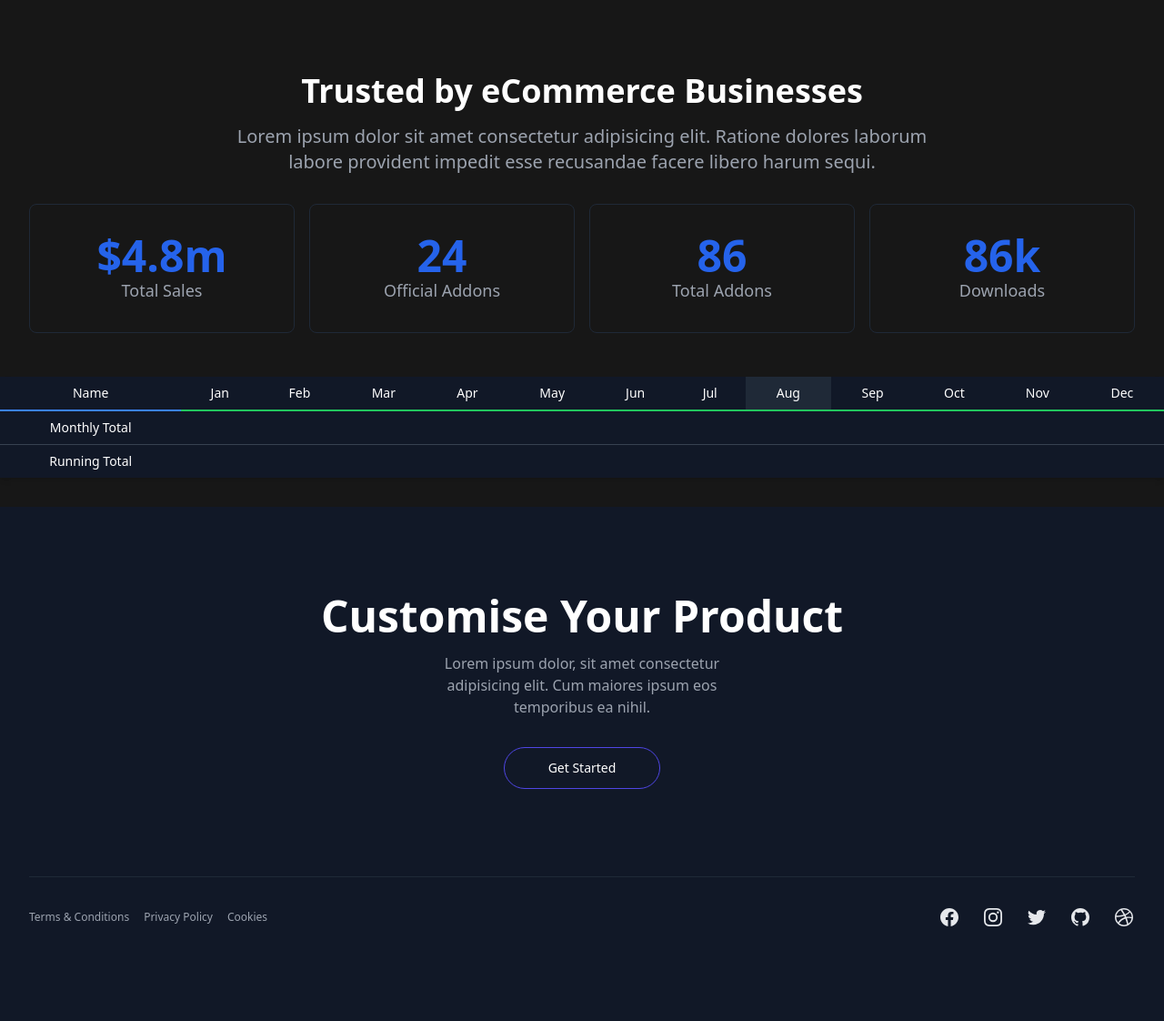
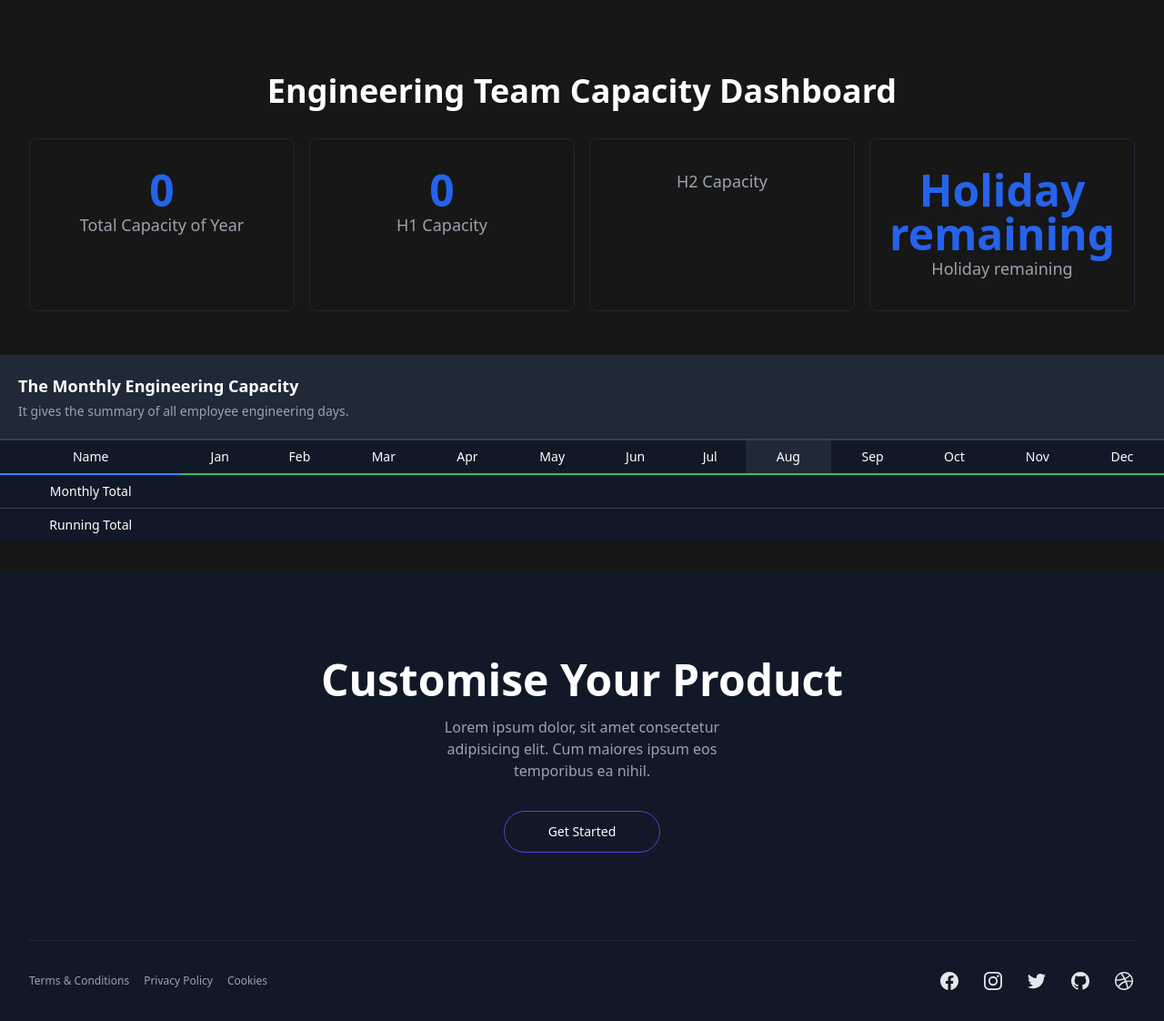
Before and after one commit to JIAZHEN/em-capacity-app, a Rails app: page / in a window 1280 px wide. Shown: the part 159-1281 px from the top of the page at 91% size. Before the commit the page ends 1177 px from the top, so only its background shows below. Run offline with Rails 7, Linux system fonts and the light colour scheme; the visitor is signed in with stand-in values (Sample User, id 1); data that the repository does not hold is empty; style sheets or scripts are compiled from the project's sources; some libraries are stand-ins or nearby versions.

Commit message:
Work out the summary

```diff
--- a/app/controllers/capacities_controller.rb
+++ b/app/controllers/capacities_controller.rb
@@ -19,7 +19,8 @@
       @employees_engineering_days << employee_engineering_days
     end
 
-    monthly_stats = capacity_calculator.get_monthly_stats(@employees_engineering_days)
-    @employees_engineering_days.concat(monthly_stats)
+    @monthly_stats = capacity_calculator.get_monthly_stats(@employees_engineering_days)
+    @employees_engineering_days << ["Monthly Total", *@monthly_stats["Monthly Total"]]
+    @employees_engineering_days << ["Running Total", *@monthly_stats["Running Total"]]
   end
 end
--- a/app/models/capacity_calculator.rb
+++ b/app/models/capacity_calculator.rb
@@ -56,7 +56,12 @@
     monthly_totals = months.map(&:sum)
     running_sum = 0
     running_total = monthly_totals.map { |monthly_total| running_sum += monthly_total }
-    [["Monthly Total", *monthly_totals], ["Running Total", *running_total]]
+    {
+      "Monthly Total" => monthly_totals,
+      "Running Total" => running_total,
+      "H1 Total" => monthly_totals.slice(0, 6).sum,
+      "H2 Total" => monthly_totals.slice(6, 6).sum
+    }
   end
 
   private
--- a/app/views/capacities/show.html.erb
+++ b/app/views/capacities/show.html.erb
@@ -1,48 +1,42 @@
 <div class="mx-auto max-w-screen-xl px-4 py-8 sm:px-6 sm:py-12 lg:px-8">
   <div class="mx-auto max-w-3xl text-center">
     <h2 class="text-3xl font-bold text-gray-900 sm:text-4xl dark:text-white">
-      Trusted by eCommerce Businesses
+      Engineering Team Capacity Dashboard
     </h2>
-
-    <p class="mt-4 text-gray-500 sm:text-xl dark:text-gray-400">
-      Lorem ipsum dolor sit amet consectetur adipisicing elit. Ratione dolores laborum labore
-      provident impedit esse recusandae facere libero harum sequi.
-    </p>
   </div>
 
   <dl class="mt-6 grid grid-cols-1 gap-4 sm:mt-8 sm:grid-cols-2 lg:grid-cols-4">
     <div
       class="flex flex-col rounded-lg border border-gray-100 px-4 py-8 text-center dark:border-gray-800"
     >
-      <dt class="order-last text-lg font-medium text-gray-500 dark:text-gray-400">Total Sales</dt>
+      <dt class="order-last text-lg font-medium text-gray-500 dark:text-gray-400">Total Capacity of Year</dt>
 
-      <dd class="text-4xl font-extrabold text-blue-600 md:text-5xl">$4.8m</dd>
+      <dd class="text-4xl font-extrabold text-blue-600 md:text-5xl"><%= @monthly_stats["Monthly Total"].sum %></dd>
     </div>
 
     <div
       class="flex flex-col rounded-lg border border-gray-100 px-4 py-8 text-center dark:border-gray-800"
     >
       <dt class="order-last text-lg font-medium text-gray-500 dark:text-gray-400">
-        Official Addons
+        H1 Capacity
       </dt>
-
-      <dd class="text-4xl font-extrabold text-blue-600 md:text-5xl">24</dd>
+      <dd class="text-4xl font-extrabold text-blue-600 md:text-5xl"><%= @monthly_stats["H1 Total"] %></dd>
     </div>
 
     <div
       class="flex flex-col rounded-lg border border-gray-100 px-4 py-8 text-center dark:border-gray-800"
     >
-      <dt class="order-last text-lg font-medium text-gray-500 dark:text-gray-400">Total Addons</dt>
+      <dt class="order-last text-lg font-medium text-gray-500 dark:text-gray-400">H2 Capacity</dt>
 
-      <dd class="text-4xl font-extrabold text-blue-600 md:text-5xl">86</dd>
+      <dd class="text-4xl font-extrabold text-blue-600 md:text-5xl"><%= @monthly_stats["H2 Total"] %></dd>
     </div>
 
     <div
       class="flex flex-col rounded-lg border border-gray-100 px-4 py-8 text-center dark:border-gray-800"
     >
-      <dt class="order-last text-lg font-medium text-gray-500 dark:text-gray-400">Downloads</dt>
+      <dt class="order-last text-lg font-medium text-gray-500 dark:text-gray-400">Holiday remaining</dt>
 
-      <dd class="text-4xl font-extrabold text-blue-600 md:text-5xl">86k</dd>
+      <dd class="text-4xl font-extrabold text-blue-600 md:text-5xl">Holiday remaining</dd>
     </div>
   </dl>
 </div>
@@ -51,6 +45,10 @@
   <table
     class="min-w-full divide-y-2 divide-gray-200 bg-white text-sm dark:divide-gray-700 dark:bg-gray-900"
   >
+    <caption class="p-5 text-lg font-semibold text-left rtl:text-right text-gray-900 bg-white dark:text-white dark:bg-gray-800">
+      The Monthly Engineering Capacity
+      <p class="mt-1 text-sm font-normal text-gray-500 dark:text-gray-400">It gives the summary of all employee engineering days.</p>
+    </caption>
     <thead class="ltr:text-left rtl:text-right">
       <tr>
         <th class="whitespace-nowrap px-4 py-2 font-medium text-gray-900 dark:text-white font-bold border-b-2 border-blue-500">Name</th>
```
Also changed, not shown: app/models/employee.rb (+18 -4 lines).
